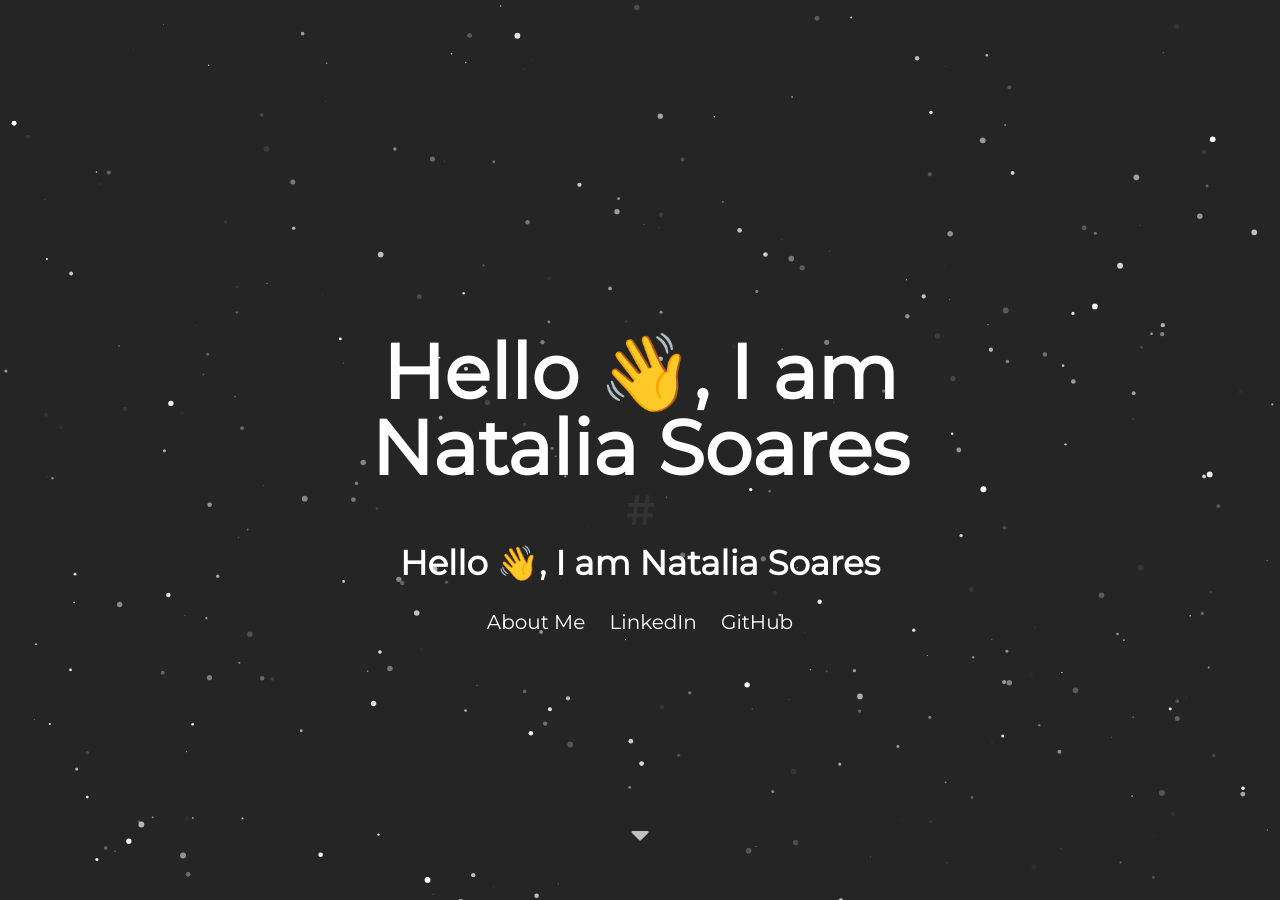
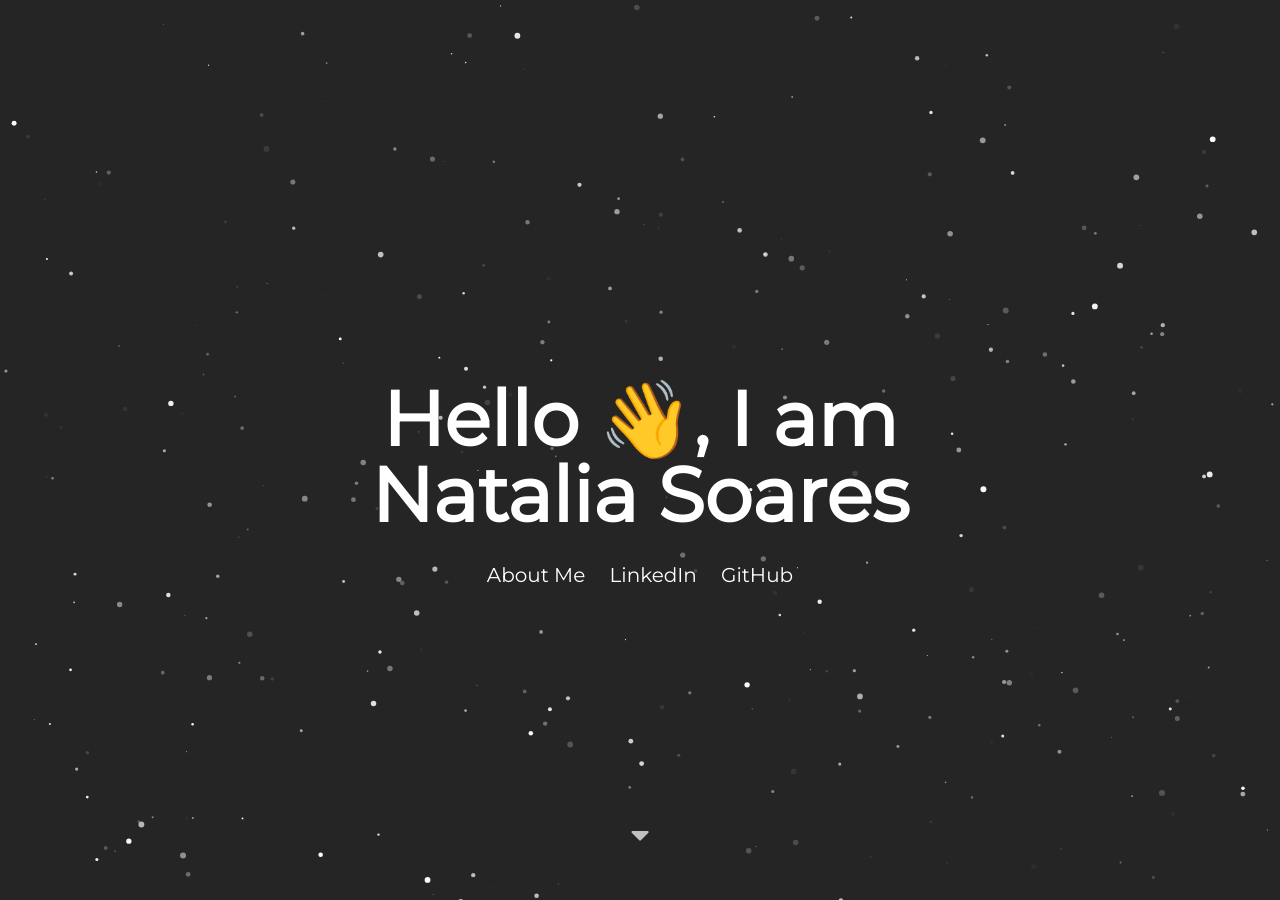
Before and after one commit to srnatalia/srnatalia.github.io, a Jekyll site: the page built from index.html, in a window 1280 px wide and 900 px high. Built offline with Jekyll 4.4.1, drawn with Linux system fonts in a browser that asks for light colours; some web fonts are replaced.

Commit message:
Update header.html

```diff
--- a/_includes/header.html
+++ b/_includes/header.html
@@ -2,9 +2,10 @@
    <div class="header">
       <h1>
         <span class="site-title">{{ site.user_title }}</span>
-        #<span class="site-description">{{ site.user_title }}</span>
       </h1>
        <!--
+        <span class="site-description">{{ site.user_title }}</span>
+
       <div class="header-icons">
         {% if site.email %}
         <a aria-label="Send email" href="mailto:{{ site.email }}"><i class="icon fa fa-envelope"></i></a>
```
